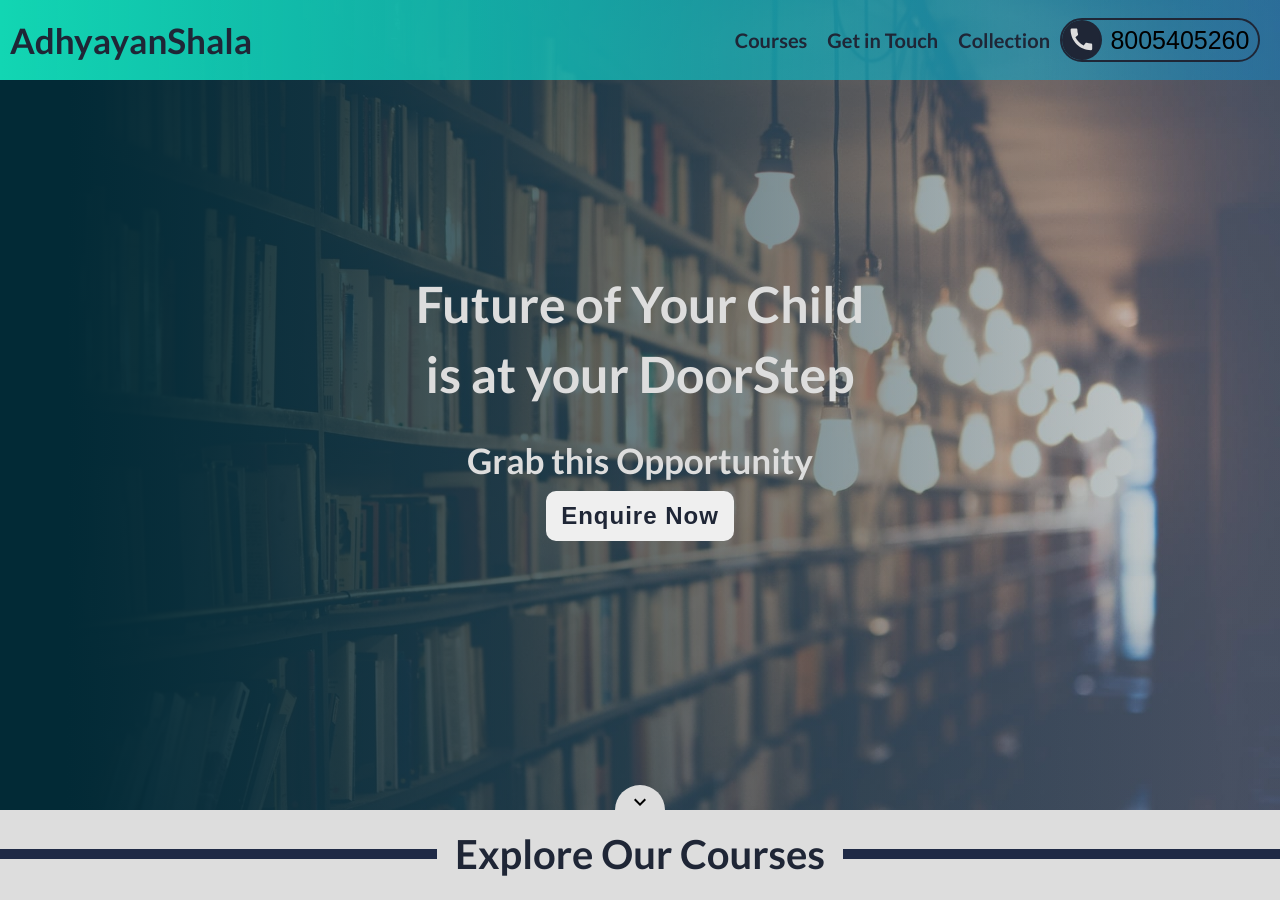
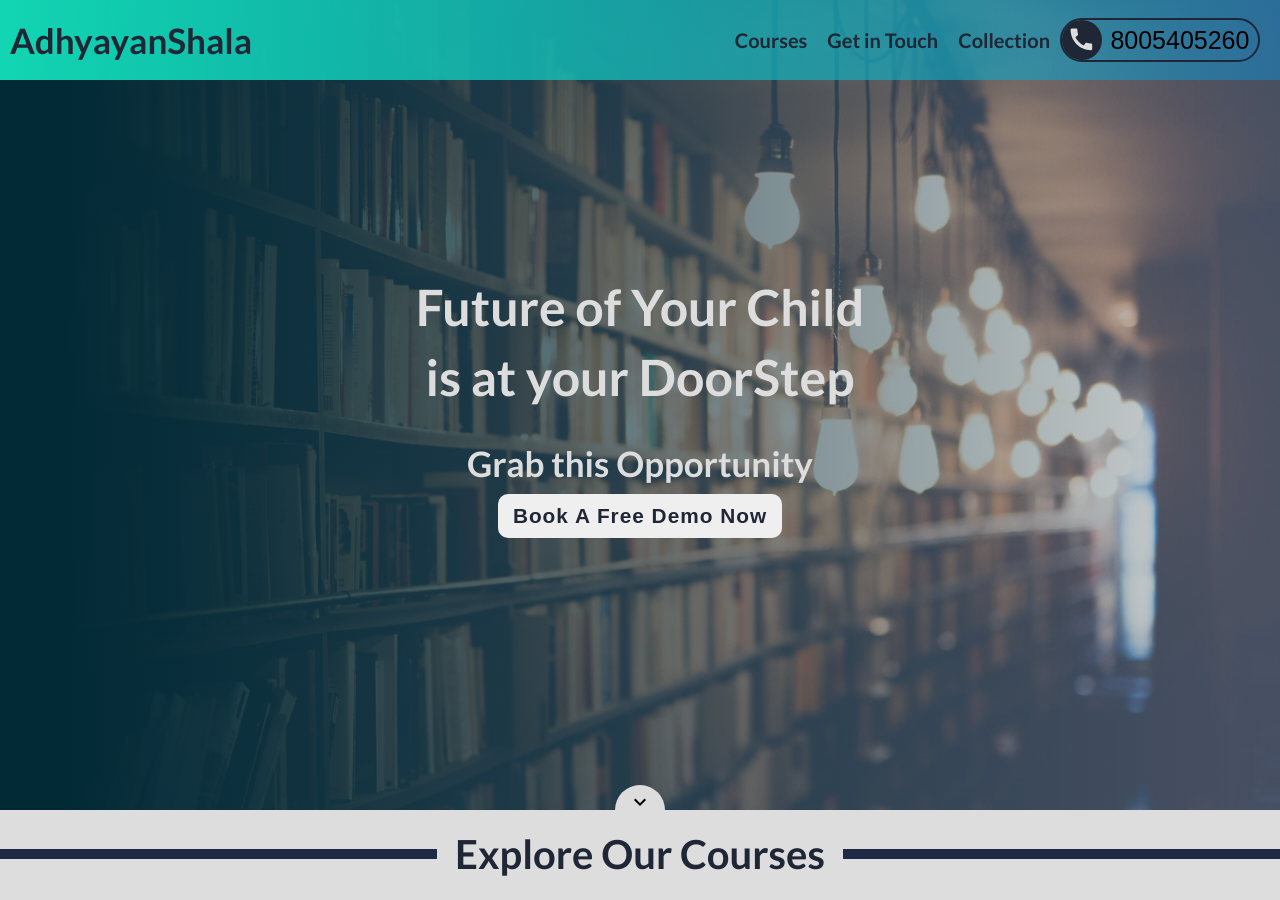
Before and after one commit to joshiCoding/adhyayanShala, a Jekyll site: the page built from index.markdown, in a window 1280 px wide and 900 px high. Built offline with Jekyll 4.4.1, drawn with Linux system fonts in a browser that asks for light colours; some of the changed text lies outside the part shown.

Commit message:
adjustment to make it deployement ready

```diff
--- a/_layouts/home.html
+++ b/_layouts/home.html
@@ -102,6 +102,10 @@
             8005405260
         </p>
     </button>
+
+    <div class="urgent-info">
+        This is the urgent info section for urgent and demanding needs
+    </div>
 </header>
 
 <div class="fixed-wapp">
@@ -123,7 +127,7 @@
         <h2>Grab this Opportunity</h2>
         <button class="enquire">
             <a href="#get-in-touch" class="smooth-scroll">
-                Enquire Now
+                Book A Free Demo Now
             </a>
         </button>
     </div>
@@ -144,7 +148,7 @@
         <h3>Classroom Batches running</h3>
 
          <div class="classes">
-             <span class="class">Class 9</span>
+             <span class="class">Class 9 </span>
              <span class="class">Class 10</span>
              <span class="class">Class 11</span>
              <span class="class">Class 12</span>
@@ -169,7 +173,8 @@
      <h3>One-on-One Class</h3>
 
       <div class="classes">
-          <span class="class">Class 9</span>
+          <span class="class">Class 5 to 9</span>
+          <p>Special on-demand classes for </p>
           <span class="class">Class 10</span>
           <span class="class">Class 11</span>
           <span class="class">Class 12</span>
@@ -328,7 +333,7 @@
 
 
 <!-- Collection -->
-<div class="collection" id="collection">
+<!-- <div class="collection" id="collection">
     <h1>You Tube Playlist</h1>
     <div class="box">
         <div class="box-img"><img src='{{ "/assets/images/computer-coffee-min.jpg" | absolute_url }}' alt=""></div>
@@ -349,14 +354,14 @@
             <p class="box-price">Free</p>
         </div>
     </div>
-    <!-- box x 4 -->
+    box x 4
 </div>
-
+ -->
 
 
 
 <!-- About Us -->
-<div class="about-us">
+<div class="about-us no-background">
     <h1>Who are we?</h1>
     <p>We are the leading brand in education sector and innovating and creating challenging the new boundering</p>
 
@@ -371,7 +376,7 @@
 
 
 <!-- Articles -->
-<div class="articles">
+<!-- <div class="articles">
     <h1>Article</h1>
     <div class="article">
         <h3 class="article-head">Top 10 ways to be stressfree when the moment arrive...</h3>
@@ -385,8 +390,7 @@
         <button>Read More...</button>
     </div>
 
-    <!-- article x 4 -->
-</div>
+</div> -->
 
 
 
--- a/assets/css/styles.scss
+++ b/assets/css/styles.scss
@@ -9,6 +9,9 @@
     --gradient-right-darker: linear-gradient(89.12deg, #2EBBA2 0.84%, #32B3AA 0.85%, #33B0AE 0.86%, #7390F4 99.07%);
     --gradient-left-dark:linear-gradient(270deg, #25F5DC 0%, rgba(1, 129, 223, 0.64) 100%);
     --gradient-left-lighter: linear-gradient(90.16deg, #022A36 5.36%, rgba(6, 124, 190, 0.04) 96.15%), linear-gradient(0deg, rgba(133, 129, 129, 0.3), rgba(133, 129, 129, 0.3));
+
+    --color-prim: #259EE2;
+    --color-sec:#25F5DC;
 
 
 
@@ -58,17 +61,24 @@
     left:0;
     z-index:400;
     background: var(--gradient-right);
+
+    .urgent-info{
+        position:absolute;
+        top:100%;
+        width:100%;
+        height:40px;
+        display:flex;
+        align-items:center;
+        justify-content:center;
+        background:#ddd;
+        display:none;
+    }
 }
 
 //content
 .hero{
     height:70vh;
     width:100%;
-    button{
-        a{
-            text-decoration:none;
-        }
-    }
 }
 .class-info,
 .fee-info,
@@ -128,6 +138,10 @@
 }
 
 // ---------components--------
+.no-background{
+    background:none !important;
+}
+
 
 .card{
     border:2px solid red;
@@ -205,6 +219,7 @@
     color:#BB2E47;
 }
 
+
 //common button throughout design
 .to-contact-btn{
     width:100%;
@@ -212,22 +227,27 @@
     border:none;
     border-radius:20px;
     background: var(--gradient-left-dark);
-    color:#fff;
+    background:var(--color-prim);
     padding:10px;
     font-size:25px;
     font-weight:bold;
+    margin:0 40px;
     margin-top:10px;
     a{
         text-decoration:none;
         display:inline-block;
         width:100%;
         height:100%;
+        color:#ddd;
 
     }
     &:hover,
     &:focus{
         background:transparent;
         box-shadow: inset 0px 0px 0px 2px var(--font-color);
+        a{
+            color:var(--font-color);
+        }
     }
 
 }
@@ -411,6 +431,8 @@
         transform:rotate(360deg);
         transition:transform 350ms linear;
     }
+
+
 }
 //hero
 .hero{
@@ -439,15 +461,30 @@
             padding:30px 0 10px;
         }
         button{
+            // background:red;
             border:none;
             border-radius:10px;
-            height:50px;
-            width:200px;
-            // background:#ddd;
-            font-size:1.5rem;
-            font-weight:bolder;
+            display:block;
+
+            display:inline-flex;
+            width:auto;
+            height:auto;
+
+            padding:0;
+            margin:0;
+            align-self:flex-start;
             a{
                 color:var(--font-color);
+                // border:2px solid blue;
+                margin:0;
+                font-size:1.3rem;
+                font-weight:bolder;
+                padding:10px;
+                text-align:left;
+
+                text-decoration:none;
+
+
             }
             &:hover,
             &:focus{
@@ -495,11 +532,12 @@
 
         .class-type-btn{
             border:none;
-            background: linear-gradient(270deg, #25F5DC 0%, rgba(1, 129, 223, 0.64) 100%);
             background:var(--gradient-left-dark);
+            background:var(--color-prim);
+            color:#ddd;
             border-radius:10px;
             margin:20px;
-            padding:15px 25px;
+            padding:10px 25px;
             font-size:1.2em;
             &:hover{
                 box-shadow: inset 0px 0px 0px 2px var(--font-color);
@@ -509,6 +547,7 @@
         .class-type-goto{
             background:none;
             position:relative;
+            color:var(--font-color);
             &::after{
                 position:absolute;
                 content:'';
@@ -532,6 +571,7 @@
         .class-type-box{
             margin: 0 var(--spacing);
             background:var(--gradient-left-dark);
+            background:var(--color-sec);
             border-radius:20px;
             width:100%;
             height:auto;
@@ -548,7 +588,7 @@
                 color:#fff;
                 border-radius:25px;
                 display:inline-block;
-                padding:20px;
+                padding:15px;
                 margin:20px;
                 font-size:15px;
             }
@@ -569,6 +609,11 @@
                     display:none;
                 }
 
+            }
+        }
+        .one-on-one{
+            .class{
+                margin:10px;
             }
         }
     }
@@ -599,6 +644,7 @@
         margin:10px 0;
         .circle{
             background: linear-gradient(270deg, #25F5DC 0%, rgba(1, 129, 223, 0.64) 100%);
+            background: rgba(0, 163, 255, 0.58);
             display:inline-block;
             width:130px;
             height:130px;
@@ -782,10 +828,11 @@
             }
            button{
                width:auto;
+               align-self:center;
                a{
                 display:inline-block;
                 letter-spacing:1px;
-                padding:0 15px;
+                padding:10px 15px;
                }
 
            }
```
Also changed, not shown: assets/js/main.js (+15 -0 lines), 4 other files.
